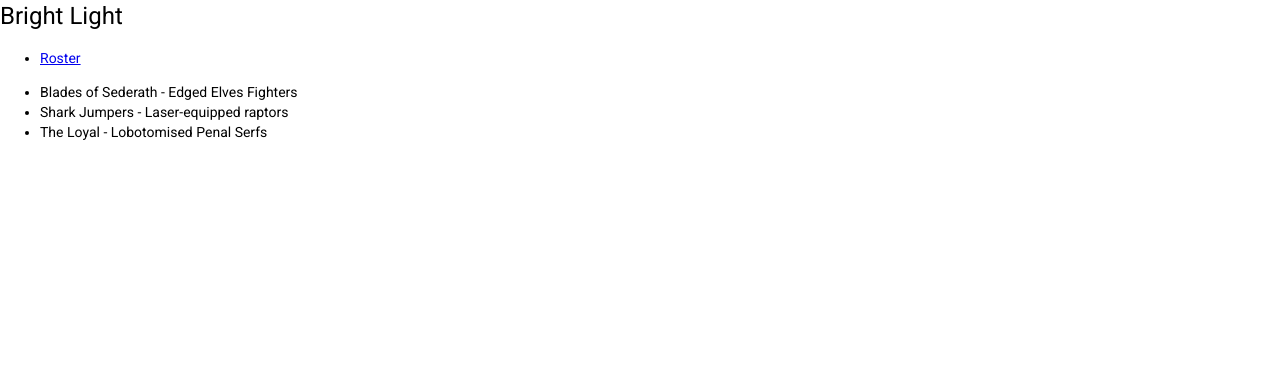
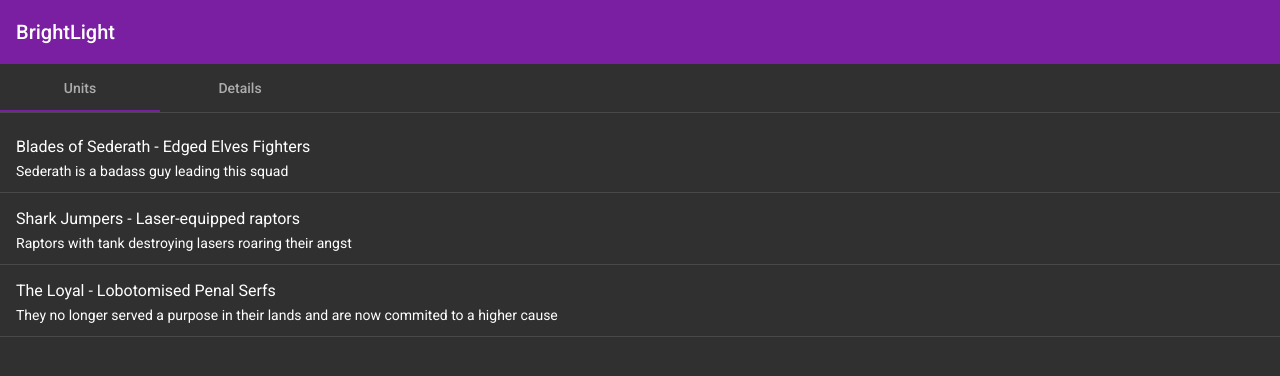
Before and after one commit to loic-prieto/bright-light, an Angular app in the folder client/: page /roster in a window 1280 px wide. Shown: the top 376 px of the page. Built offline with nearby package versions, Linux system fonts and the light colour scheme.

Commit message:
Set default background colour for the pink-green theme

```diff
--- a/client/angular.json
+++ b/client/angular.json
@@ -27,7 +27,7 @@
               "src/assets"
             ],
             "styles": [
-              "./node_modules/@angular/material/prebuilt-themes/pink-bluegrey.css",
+              "./node_modules/@angular/material/prebuilt-themes/purple-green.css",
               "src/styles.css"
             ],
             "scripts": []
--- a/client/src/app/app-routing.module.ts
+++ b/client/src/app/app-routing.module.ts
@@ -3,7 +3,8 @@ import { RouterModule, Routes } from '@angular/router';
 import { RosterComponent } from './roster/roster.component';
 
 const routes: Routes = [
-  { path: 'roster', component: RosterComponent }
+  { path: 'roster', component: RosterComponent },
+  { path:'', redirectTo:'roster', pathMatch: 'full' }
 ];
 
 @NgModule({
--- a/client/src/app/app.component.html
+++ b/client/src/app/app.component.html
@@ -1,7 +1,4 @@
-<h1>Bright Light</h1>
-<nav>
-  <ul>
-    <li><a routerLink="/roster" routerLinkActive="active">Roster</a></li>
-  </ul>
-</nav>
+<mat-toolbar color="primary">
+    <span>BrightLight</span>
+</mat-toolbar>
 <router-outlet></router-outlet>
--- a/client/src/app/app.module.ts
+++ b/client/src/app/app.module.ts
@@ -6,6 +6,8 @@ import { AppComponent } from './app.component';
 import { BrowserAnimationsModule } from '@angular/platform-browser/animations';
 import { RosterComponent } from './roster/roster.component';
 import { MatListModule } from '@angular/material/list'
+import { MatToolbarModule } from '@angular/material/toolbar'
+import { MatTabsModule } from '@angular/material/tabs'
 
 @NgModule({
   declarations: [
@@ -16,7 +18,9 @@ import { MatListModule } from '@angular/material/list'
     BrowserModule,
     AppRoutingModule,
     BrowserAnimationsModule,
-    MatListModule
+    MatListModule,
+    MatToolbarModule,
+    MatTabsModule
   ],
   providers: [],
   bootstrap: [AppComponent]
--- a/client/src/app/roster/roster.component.html
+++ b/client/src/app/roster/roster.component.html
@@ -1,9 +1,12 @@
-
-<!--mat-list>
-    <mat-list-item *ngFor="let unit of currentRoster?.units">
-        {{unit.name}} - {{unit.type}}
-    </mat-list-item>
-</mat-list-->
-<ul>
-    <li *ngFor="let unit of currentRoster?.units">{{ unit.name }} - {{ unit.type }}</li>
-</ul>
+<mat-tab-group color="primary">
+    <mat-tab label="Units">
+        <mat-list>
+            <mat-list-item *ngFor="let unit of currentRoster?.units">
+                <h3 mat-line>{{ unit.name }} - {{ unit.type }}</h3>
+                <p mat-line>{{ unit.description }}</p>
+                <mat-divider></mat-divider>
+            </mat-list-item>
+        </mat-list>
+    </mat-tab>
+    <mat-tab label="Details">Formulary with details about the roster</mat-tab>
+</mat-tab-group>
--- a/client/src/styles.css
+++ b/client/src/styles.css
@@ -1,4 +1,8 @@
 /* You can add global styles to this file, and also import other style files */
 
 html, body { height: 100%; }
-body { margin: 0; font-family: Roboto, "Helvetica Neue", sans-serif; }
+body {
+    margin: 0;
+    font-family: Roboto, "Helvetica Neue", sans-serif;
+    background-color: #303030;
+ }
```
Also changed, not shown: 1 other file (tests, documents, lock files or other folders).
